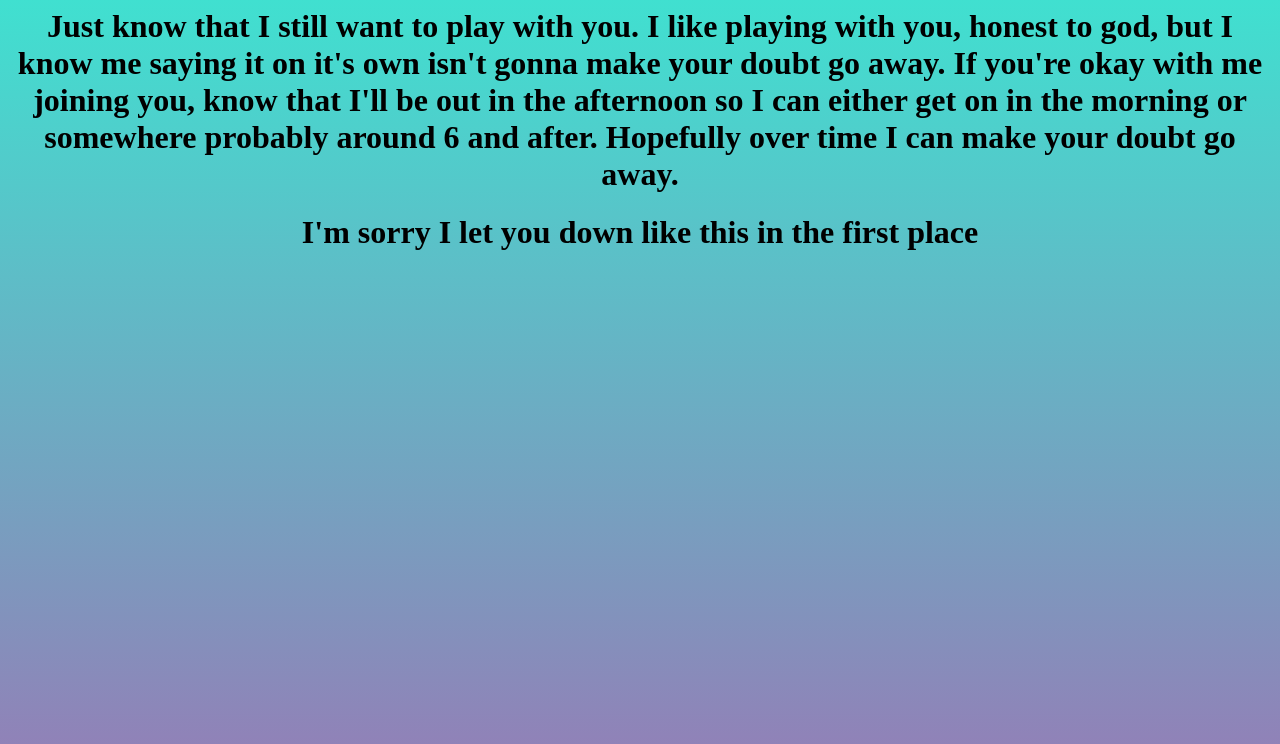
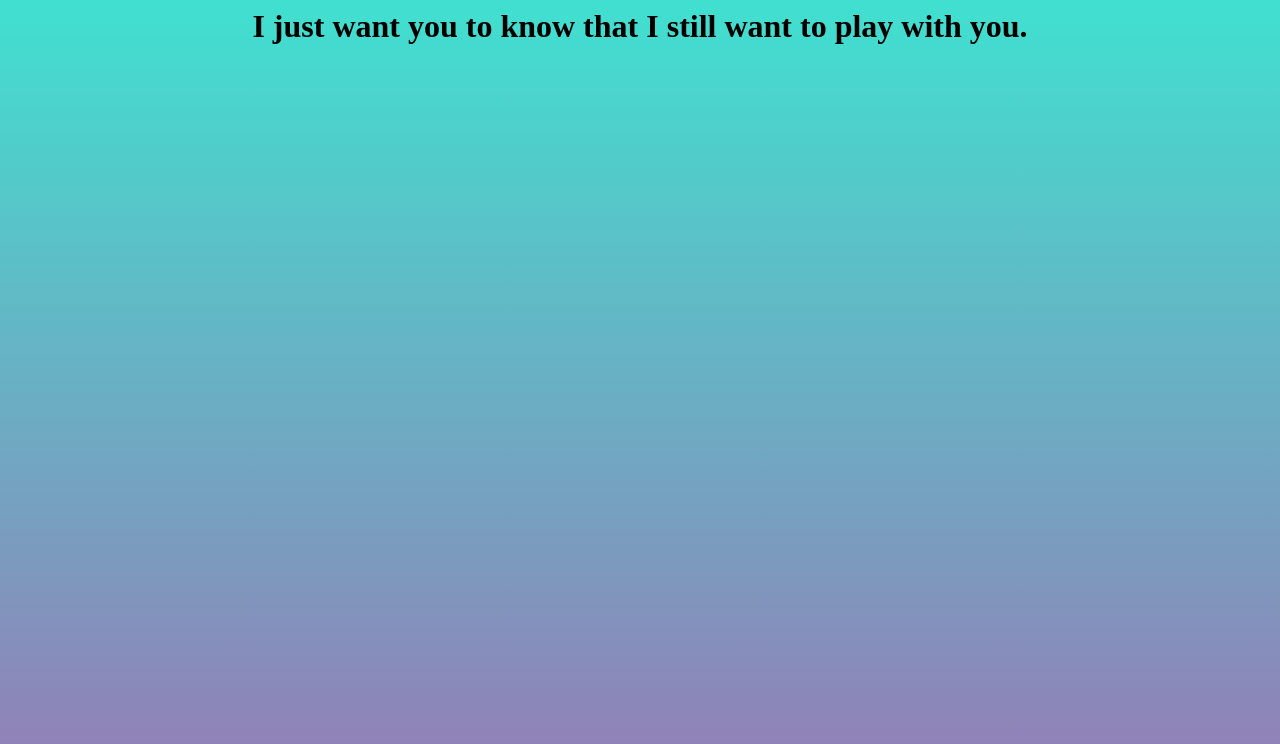
Before and after one commit to ElasticBow/thing, a plain HTML site: page index.html in a window 1280 px wide. Drawn offline with Linux system fonts and the light colour scheme.

Commit message:
Update index.html

```diff
--- a/index.html
+++ b/index.html
@@ -8,7 +8,6 @@ body {
     </style>
 </head>
 <center>
-    <h1>Just know that I still want to play with you. I like playing with you, honest to god, but I know me saying it on it's own isn't gonna make your doubt go away. If you're okay with me joining you, know that I'll be out in the afternoon so I can either get on in the morning or somewhere probably around 6 and after. Hopefully over time I can make your doubt go away. </h1>
-    <h1>I'm sorry I let you down like this in the first place</h1>
+    <h1>I just want you to know that I still want to play with you.</h1>
 
 </center>
```
